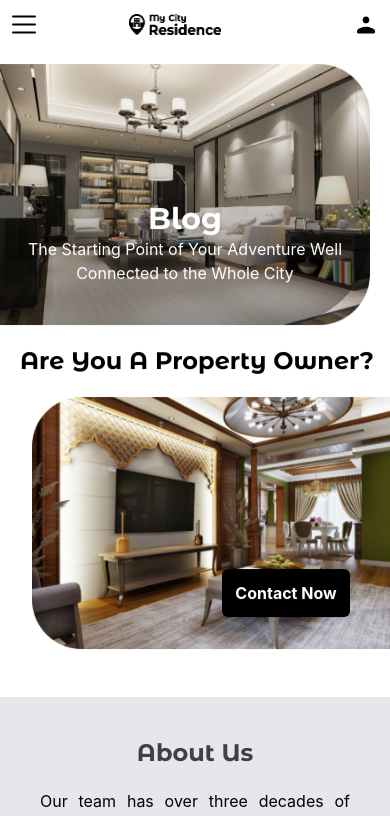
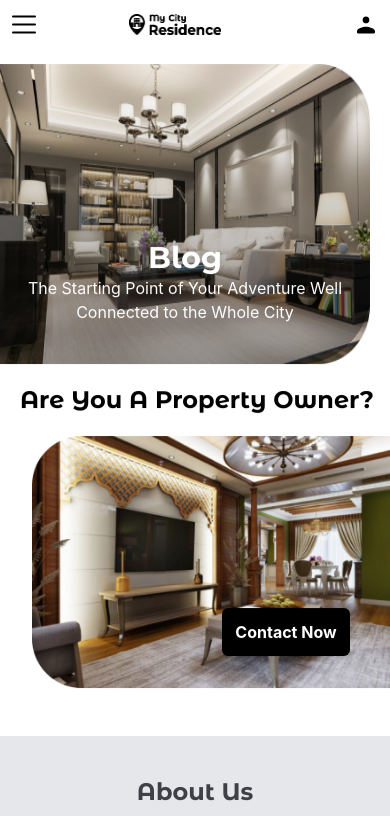
Before and after one commit to SumedhBengale/my_city_frontend, a React (Create React App) app: page /management in a window 390 px wide. Shown: the top 816 px of the page. Built offline with nearby package versions, Linux system fonts and the light colour scheme; what google-maps-react would draw is missing.

Commit message:
Minor changes

```diff
--- a/src/pages/AboutUs/AboutUsPage.jsx
+++ b/src/pages/AboutUs/AboutUsPage.jsx
@@ -27,11 +27,11 @@ function AboutUsPage() {
           <div className='h-16 bg-transparent'></div>
           <FadeInSection>
       <div className='md:hidden relative'>
-            <div className='w-full md:h-[600px] rounded-r-[150px]'>
-          <img src={Image1} alt="About Us" className="w-full h-full md:object-fill lg:object-cover rounded-r-[150] pr-5" />
+      <div className='w-full h-[300px] rounded-r-[50px]'>
+          <img src={Image1} alt="About Us" className="w-full h-full md:object-fill lg:object-cover rounded-r-[50px] pr-5" />
         </div>
         <div className='fixed bottom-0 pr-5 h-full w-full'>
-          <div className='h-full w-full text-center flex justify-end flex-col pb-10 bg-gradient-to-b from-transparent via-gray to-black/40 rounded-r-[90px] px-5'>
+          <div className='h-full w-full text-center flex justify-end flex-col pb-10 bg-gradient-to-b from-transparent via-gray to-black/40 rounded-r-[50px] px-5'>
             <div className='text-white font-bold text-3xl  drop-shadow-lg font-custom'>Who Are We?</div>
             <div className='text-white text-lg drop-shadow-lg'>Discover your next home away from home</div>
           </div>
--- a/src/pages/ContactUs/ContactUsPage.jsx
+++ b/src/pages/ContactUs/ContactUsPage.jsx
@@ -28,11 +28,11 @@ function ContactUs() {
           <div className='h-16 bg-transparent'></div>
           <FadeInSetion>
             <div className='md:hidden relative'>
-            <div className='w-full md:h-[600px] rounded-r-[150px]'>
-          <img src={Image1} alt="About Us" className="w-full h-full md:object-fill lg:object-cover rounded-r-[150] pr-5" />
+            <div className='w-full h-[300px] rounded-r-[50px]'>
+          <img src={Image1} alt="About Us" className="w-full h-full md:object-fill lg:object-cover rounded-r-[50px] pr-5" />
         </div>
         <div className='fixed bottom-0 pr-5 h-full w-full'>
-          <div className='h-full w-full text-center flex justify-end flex-col pb-10 bg-gradient-to-b from-transparent via-gray to-black/40 rounded-r-[90px] px-5'>
+          <div className='h-full w-full text-center flex justify-end flex-col pb-10 bg-gradient-to-b from-transparent via-gray to-black/40 rounded-r-[50px] px-5'>
             <div className='text-white font-bold text-3xl  drop-shadow-lg font-custom'>About Us</div>
             <div className='text-white text-lg drop-shadow-lg'>We Offer Unique Places Suitable For Your Confort</div>
           </div>
--- a/src/pages/Management/ManagementPage.jsx
+++ b/src/pages/Management/ManagementPage.jsx
@@ -37,11 +37,11 @@ function ManagementPage() {
           <FadeInSection>
 
           <div className='md:hidden '>
-            <div className='w-full md:h-[600px] rounded-r-[150px]'>
-          <img src={Image1} alt="About Us" className="w-full h-full md:object-fill lg:object-cover rounded-r-[150] pr-5" />
+            <div className='w-full h-[300px] rounded-r-[50px]'>
+          <img src={Image1} alt="About Us" className="w-full h-full md:object-fill lg:object-cover rounded-r-[50px] pr-5" />
         </div>
         <div className='fixed bottom-0 pr-5 h-full w-full'>
-          <div className='h-full w-full text-center flex justify-end flex-col pb-10 bg-gradient-to-b from-transparent via-gray to-black/40 rounded-r-[90px] px-5'>
+          <div className='h-full w-full text-center flex justify-end flex-col pb-10 bg-gradient-to-b from-transparent via-gray to-black/40 rounded-r-[70px] px-5'>
             <div className='text-white font-bold text-3xl  drop-shadow-lg font-custom'>Blog</div>
             <div className='text-white text-md drop-shadow-lg'>The Starting Point of Your Adventure Well Connected to the Whole City</div>
           </div>
```
